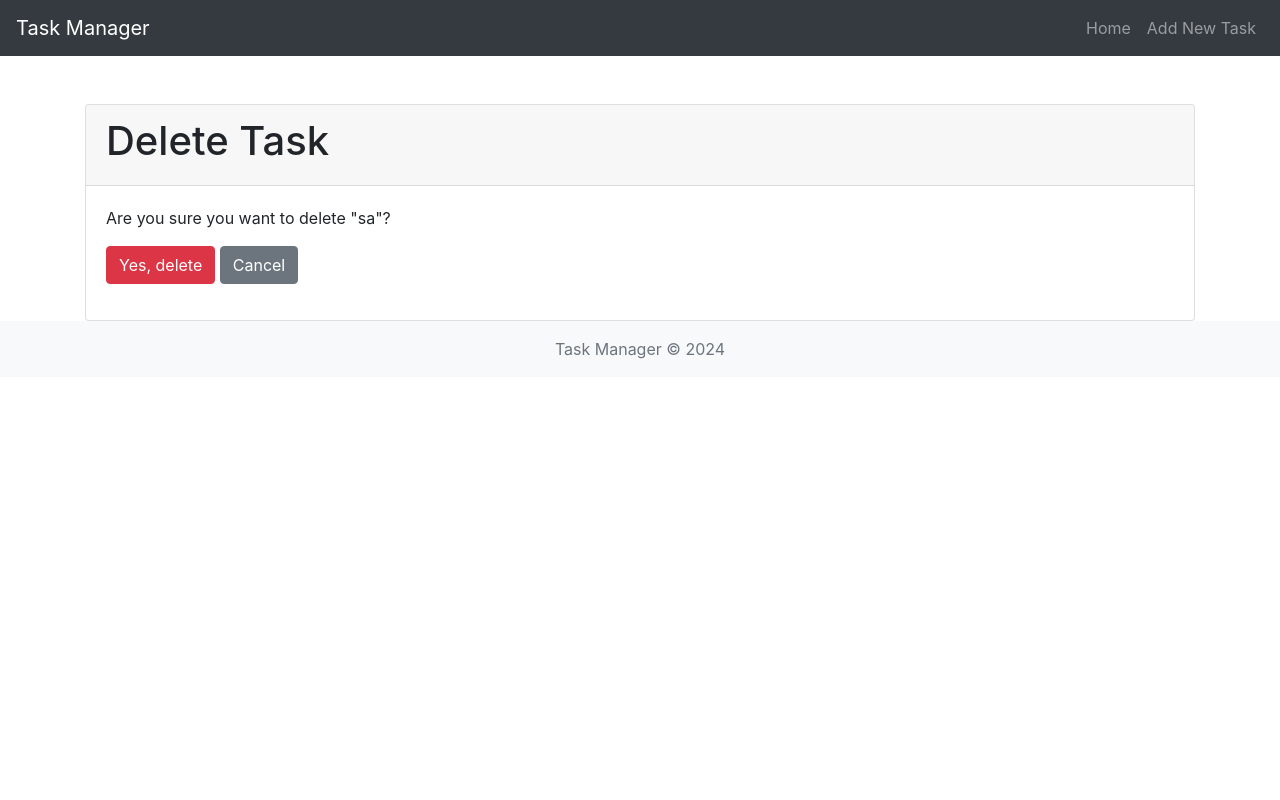
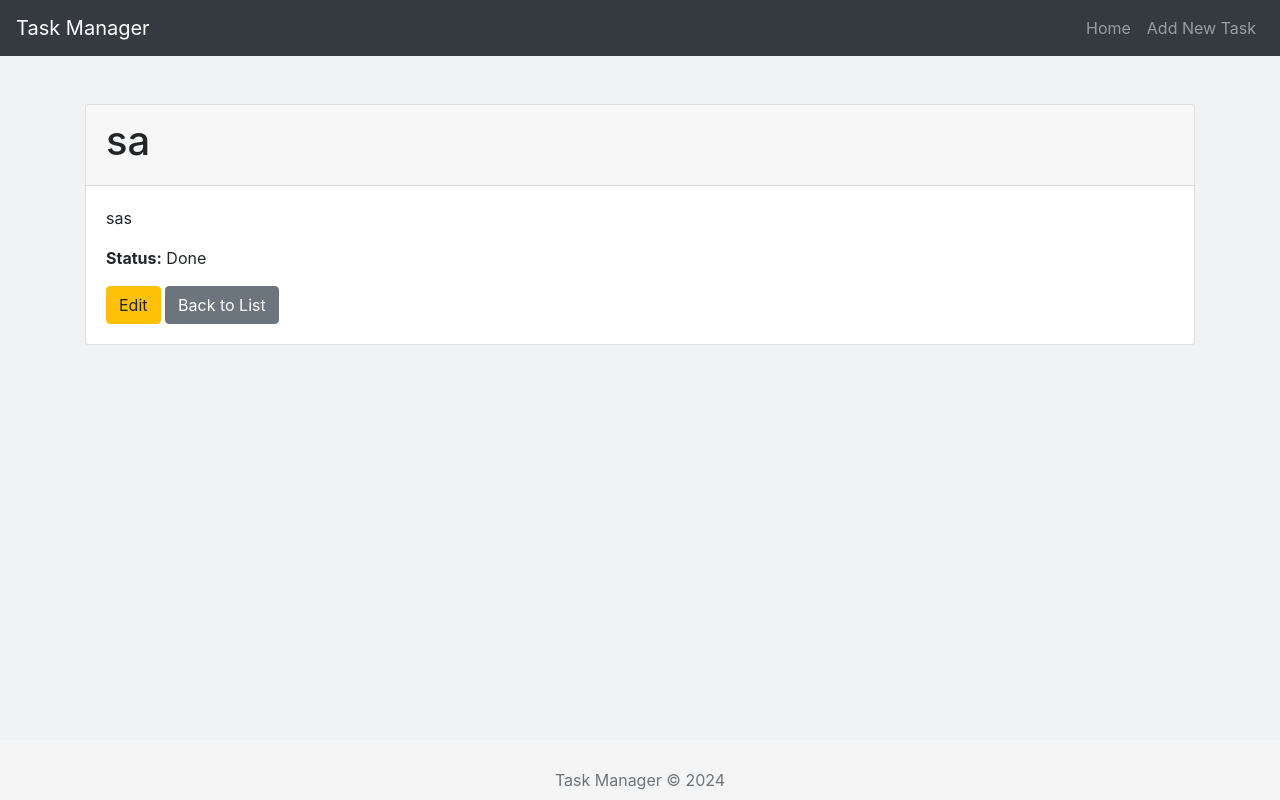
Before and after one commit to mustafaobaidd/todo-list, a Django app: page /tasks/task/20/ in a window 1280 px wide. Run offline with Django 5.2, Linux system fonts and the light colour scheme; data comes from the database, SQL or seed files in the repository; both versions use the stored data as it was after the commit; some libraries are stand-ins or nearby versions.

Commit message:
add color bootstrap

```diff
--- a/tasks/templates/base.html
+++ b/tasks/templates/base.html
@@ -6,6 +6,31 @@
     <meta name="viewport" content="width=device-width, initial-scale=1.0">
     <title>{% block title %}Task Manager{% endblock %}</title>
     <link href="https://stackpath.bootstrapcdn.com/bootstrap/4.5.2/css/bootstrap.min.css" rel="stylesheet">
+    <style>
+        body {
+            background-color: #f0f2f5;
+        }
+        .footer {
+            position: fixed;
+            bottom: 0;
+            width: 100%;
+            height: 60px;
+            background-color: #f5f5f5;
+            display: flex;
+            align-items: center;
+            justify-content: center;
+        }
+        .container {
+            margin-top: 20px;
+        }
+        .custom-checkbox .custom-control-input:checked ~ .custom-control-label::before {
+            background-color: #28a745;
+        }
+        .custom-checkbox .custom-control-input:focus ~ .custom-control-label::before {
+            border-color: #28a745;
+            box-shadow: 0 0 0 0.2rem rgba(40, 167, 69, 0.25);
+        }
+    </style>
     {% load static %}
 </head>
 <body>
@@ -28,7 +53,7 @@
     <div class="container mt-5">
         {% block content %}{% endblock %}
     </div>
-    <footer class="footer mt-auto py-3 bg-light">
+    <footer class="footer">
         <div class="container text-center">
             <span class="text-muted">Task Manager &copy; 2024</span>
         </div>
--- a/tasks/templates/tasks/task_confirm_delete.html
+++ b/tasks/templates/tasks/task_confirm_delete.html
@@ -1,5 +1,6 @@
 <!-- tasks/templates/tasks/task_confirm_delete.html -->
 {% extends 'base.html' %}
+{% load custom_tags %}  <!-- Load the custom template tags here -->
 
 {% block title %}Delete Task{% endblock %}
 
--- a/tasks/templates/tasks/task_detail.html
+++ b/tasks/templates/tasks/task_detail.html
@@ -1,23 +1,18 @@
-<!-- tasks/templates/tasks/task_confirm_delete.html -->
+<!-- tasks/templates/tasks/task_detail.html -->
 {% extends 'base.html' %}
-{% load custom_tags %}
 
-{% block title %}Delete Task{% endblock %}
+{% block title %}Task Detail{% endblock %}
 
 {% block content %}
 <div class="card">
     <div class="card-header">
-        <h1>Delete Task</h1>
+        <h1>{{ task.title }}</h1>
     </div>
     <div class="card-body">
-        <p>Are you sure you want to delete "{{ task.title }}"?</p>
-        <form method="post">
-            {% csrf_token %}
-            <div class="form-group">
-                <button type="submit" class="btn btn-danger">Yes, delete</button>
-                <a href="{% url 'task_list' %}" class="btn btn-secondary">Cancel</a>
-            </div>
-        </form>
+        <p class="card-text">{{ task.description }}</p>
+        <p class="card-text"><strong>Status:</strong> {% if task.done %}Done{% else %}Not Done{% endif %}</p>
+        <a href="{% url 'task_edit' task.id %}" class="btn btn-warning">Edit</a>
+        <a href="{% url 'task_list' %}" class="btn btn-secondary">Back to List</a>
     </div>
 </div>
 {% endblock %}
--- a/tasks/templates/tasks/task_form.html
+++ b/tasks/templates/tasks/task_form.html
@@ -20,9 +20,9 @@
                 {{ form.description.label_tag }}
                 {{ form.description|add_class:"form-control" }}
             </div>
-            <div class="form-group form-check">
-                {{ form.done|add_class:"form-check-input" }}
+            <div class="form-group d-flex align-items-center">
                 {{ form.done.label_tag }}
+                {{ form.done|add_class:"ml-2 mb-1" }}
             </div>
             <button type="submit" class="btn btn-success">{% if form.instance.pk %}Update{% else %}Create{% endif %} Task</button>
         </form>
--- a/tasks/templates/tasks/task_list.html
+++ b/tasks/templates/tasks/task_list.html
@@ -4,7 +4,7 @@
 {% block title %}Task List{% endblock %}
 
 {% block content %}
-<h1 class="text-center">Task List</h1>
+<h1 class="text-center mb-4">Task List</h1>
 <a href="{% url 'task_create' %}" class="btn btn-primary mb-3">Add New Task</a>
 <div class="row">
     {% for task in tasks %}
--- a/tasks/templatetags/custom_tags.py
+++ b/tasks/templatetags/custom_tags.py
@@ -1,9 +1,12 @@
 # tasks/templatetags/custom_tags.py
 from django import template
+from django.utils.safestring import SafeString
 
 register = template.Library()
 
 
 @register.filter(name='add_class')
 def add_class(value, css_class):
+    if isinstance(value, SafeString):
+        return value
     return value.as_widget(attrs={'class': css_class})
```
Also changed, not shown: db.sqlite3.
